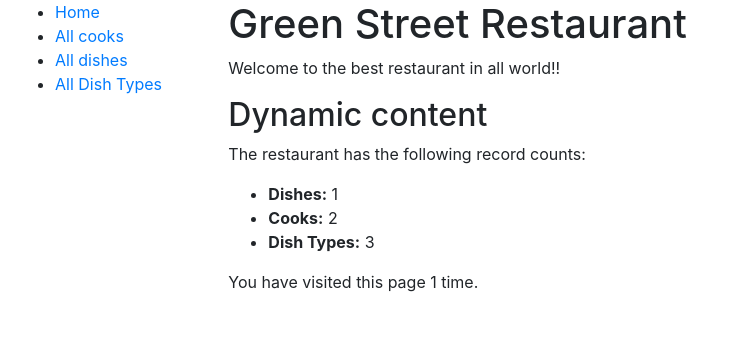
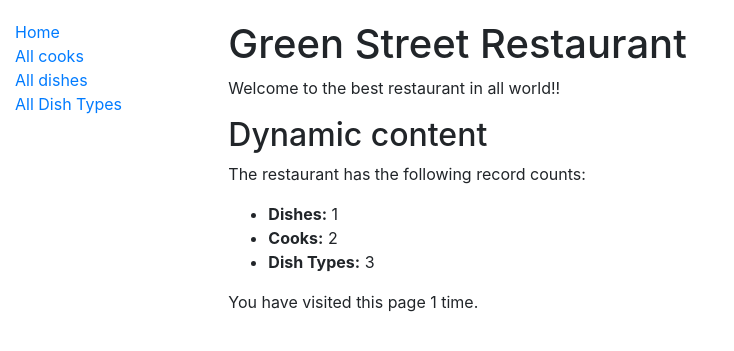
Before and after one commit to pavlo-kapitanets/restaurant-kitchen-service, a Django app: page /restaurant/ in a window 1280 px wide. Shown: the top 351 px of the page, without its empty margins (0-734 px from the left). Run offline with Django 4.2, Linux system fonts and the light colour scheme; a user stored in the database is signed in; data comes from the database, SQL or seed files in the repository; both versions use the stored data as it was after the commit.

Commit message:
Create static repository

```diff
--- a/restaurant_kitchen_service/settings.py
+++ b/restaurant_kitchen_service/settings.py
@@ -119,6 +119,10 @@ USE_TZ = True
 
 STATIC_URL = "static/"
 
+STATICFILES_DIRS = [
+    BASE_DIR / "static",
+]
+
 # Default primary key field type
 # https://docs.djangoproject.com/en/4.1/ref/settings/#default-auto-field
 
--- a/restaurant_kitchen_service/urls.py
+++ b/restaurant_kitchen_service/urls.py
@@ -13,10 +13,12 @@ Including another URLconf
     1. Import the include() function: from django.urls import include, path
     2. Add a URL to urlpatterns:  path('blog/', include('blog.urls'))
 """
+from django.conf import settings
+from django.conf.urls.static import static
 from django.contrib import admin
 from django.urls import path, include
 
 urlpatterns = [
     path("admin/", admin.site.urls),
     path("restaurant/", include("restaurant.urls", namespace="restaurant"))
-]
+] + static(settings.STATIC_URL, document_root=settings.STATIC_ROOT)
--- /dev/null
+++ b/static/css/styles.css
@@ -0,0 +1,8 @@
+body {
+    margin-top: 20px;
+}
+
+.sidebar-nav{
+    padding: 0;
+    list-style: none;
+}
--- a/templates/base.html
+++ b/templates/base.html
@@ -9,6 +9,9 @@
           content="width=device-width, user-scalable=no, initial-scale=1.0, maximum-scale=1.0, minimum-scale=1.0">
     <meta http-equiv="X-UA-Compatible" content="ie=edge">
     <link rel="stylesheet" href="https://cdn.jsdelivr.net/npm/bootstrap@4.6.2/dist/css/bootstrap.min.css" integrity="sha384-xOolHFLEh07PJGoPkLv1IbcEPTNtaed2xpHsD9ESMhqIYd0nLMwNLD69Npy4HI+N" crossorigin="anonymous">
+
+    {% load static %}
+    <link rel="stylesheet" href="{% static 'css/styles.css' %}">
 </head>
 <div class="container-fluid">
   <div class="row">
--- a/templates/includes/sidebar.html
+++ b/templates/includes/sidebar.html
@@ -1,4 +1,4 @@
-<ul>
+<ul class="sidebar-nav">
     <li><a href="{% url "restaurant:index" %}">Home</a></li>
     <li><a href="#">All cooks</a></li>
     <li><a href="#">All dishes</a></li>
```
Also changed, not shown: db.sqlite3.
